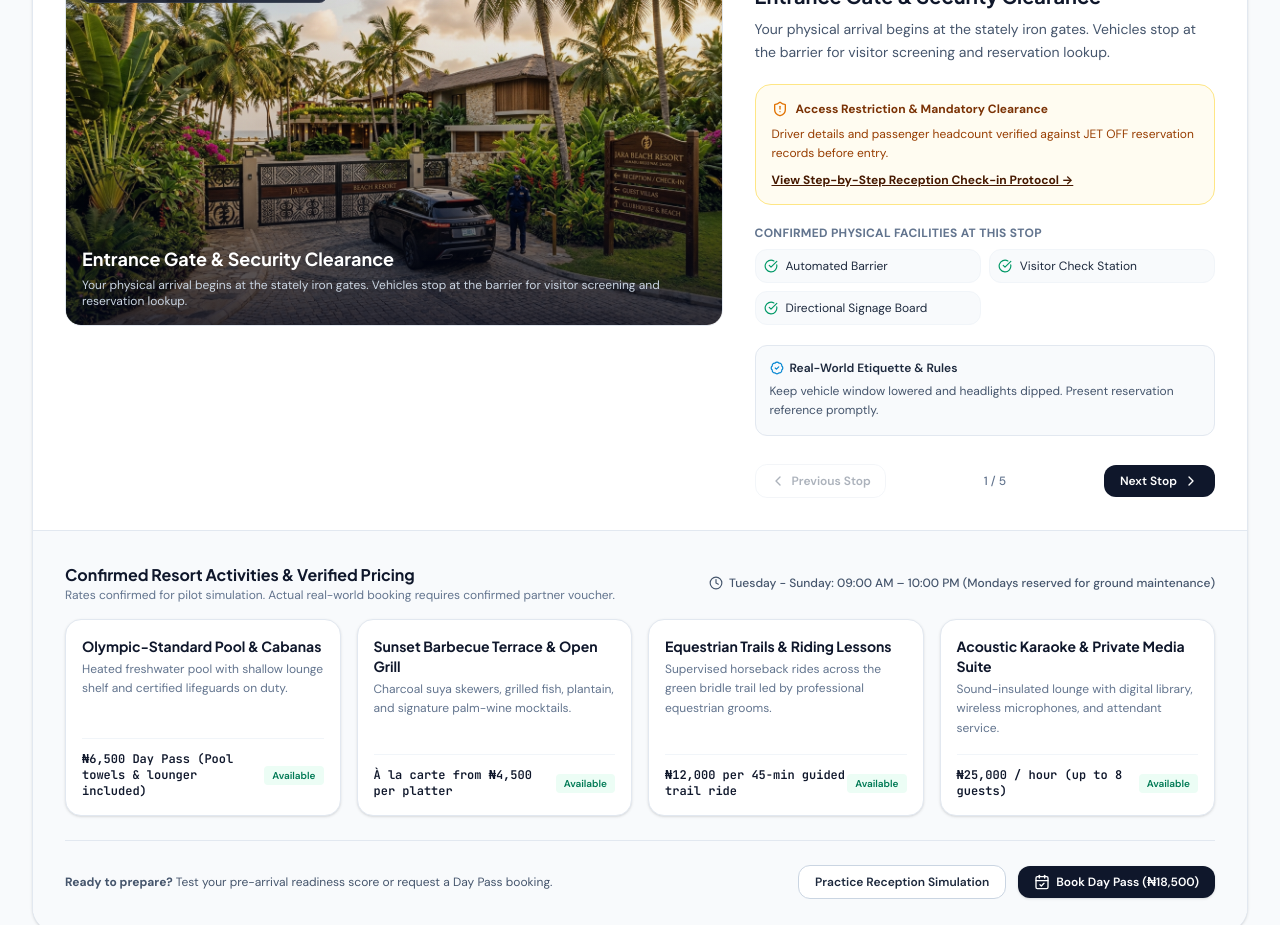
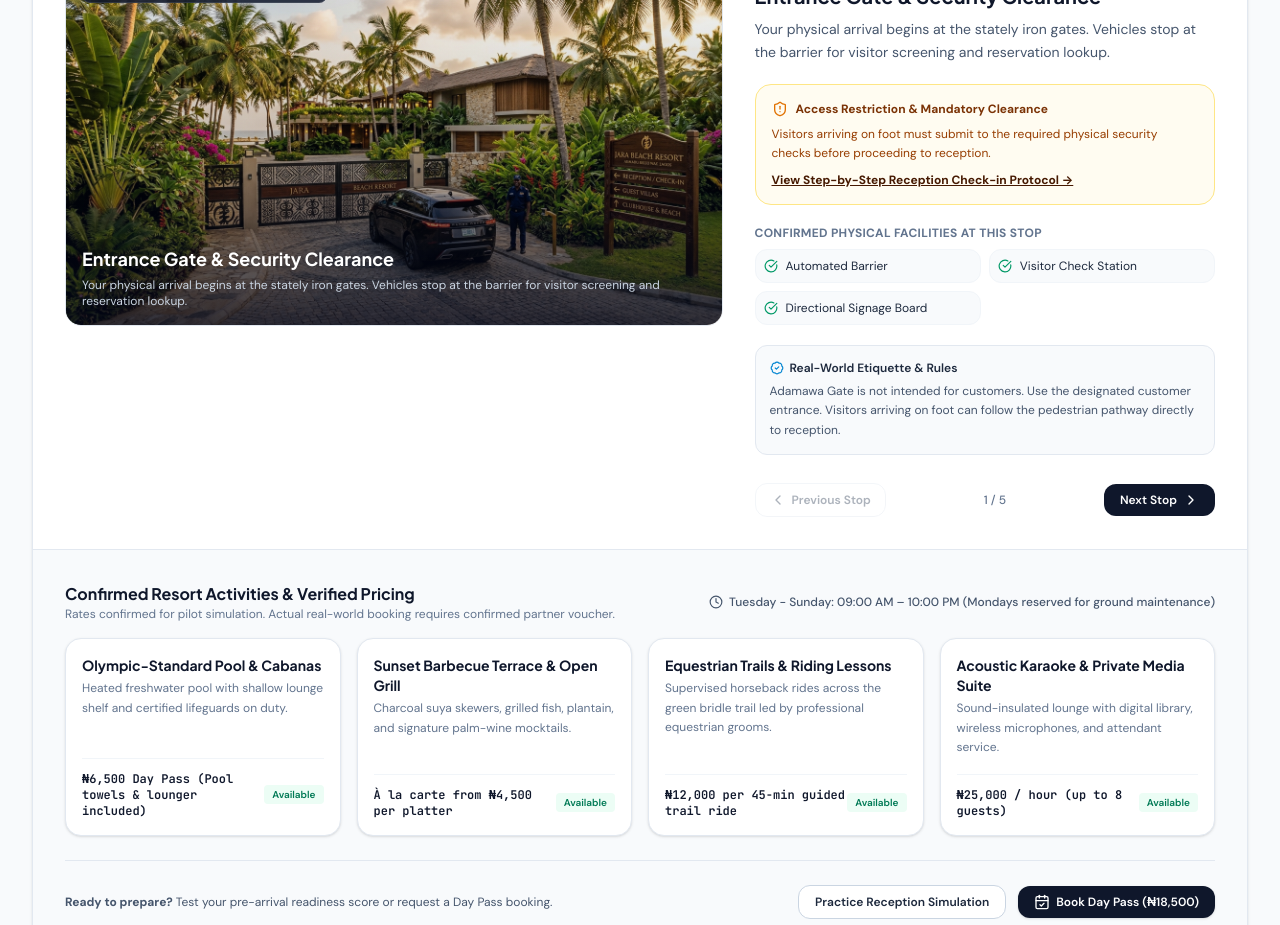
Before and after one commit to ArtwayVince/J-off, a React (Vite) app: page / in a window 1280 px wide. Shown: the part 1040-1965 px from the top of the page. Built offline with nearby package versions, Linux system fonts and the light colour scheme.

Commit message:
Update Yuby Resort arrival and reception guidance

```diff
--- a/src/data/seedData.ts
+++ b/src/data/seedData.ts
@@ -102,10 +102,10 @@ export const PILOT_RESORT: Destination = {
       coordinates: { x: 18, y: 78 },
       photoUrl: '/src/assets/images/hero_yuby_resort_1791922037790.jpg',
       description: 'Your physical arrival begins at the stately iron gates. Vehicles stop at the barrier for visitor screening and reservation lookup.',
-      receptionRequirement: 'Driver details and passenger headcount verified against JET OFF reservation records before entry.',
+      receptionRequirement: 'Visitors arriving on foot must submit to the required physical security checks before proceeding to reception.',
       confirmedFacilities: ['Automated Barrier', 'Visitor Check Station', 'Directional Signage Board'],
-      etiquetteNotes: 'Keep vehicle window lowered and headlights dipped. Present reservation reference promptly.',
-      safetyRule: 'Strict 20 km/h perimeter limit.',
+      etiquetteNotes: 'Adamawa Gate is not intended for customers. Use the designated customer entrance. Visitors arriving on foot can follow the pedestrian pathway directly to reception.',
+      safetyRule: 'All visitors must comply with the required security checks and follow security personnel instructions.',
     },
     {
       id: 'tour_02_driveway',
@@ -113,10 +113,10 @@ export const PILOT_RESORT: Destination = {
       area: 'Main Boulevard',
       coordinates: { x: 34, y: 62 },
       photoUrl: '/src/assets/images/hero_yuby_resort_1791922037790.jpg',
-      description: 'A 200-meter paved approach flanked by royal palm trees guiding guests safely away from service vehicles towards designated parking.',
-      confirmedFacilities: ['Illuminated Walkway', 'Guest Parking Lot A & B', 'Drop-off Rotary'],
-      etiquetteNotes: 'Do not park along the circular turning bay; unload luggage and proceed to parking bays.',
-      verifiedCostNote: 'Complimentary parking for confirmed day visitors and overnight residents.',
+      description: 'When the security barrier is lifted, turn right and proceed to the parking lot. Park in an orderly manner. After alighting, look for the sign directing you towards reception and follow it. Do not turn right towards the exit-only gate. If you are unsure of the way, look for the security guard at the exit-only gate and ask for directions to reception.',
+      confirmedFacilities: ['Customer Parking Lot', 'Reception Direction Sign'],
+      receptionRequirement: 'All customers must report to reception and obtain clearance before proceeding to the resort main areas.',
+      etiquetteNotes: 'Park in an orderly manner, follow the reception sign after alighting, and ask security for directions if needed. Do not proceed into the main resort areas without reception clearance.',
     },
     {
       id: 'tour_03_reception',
```
